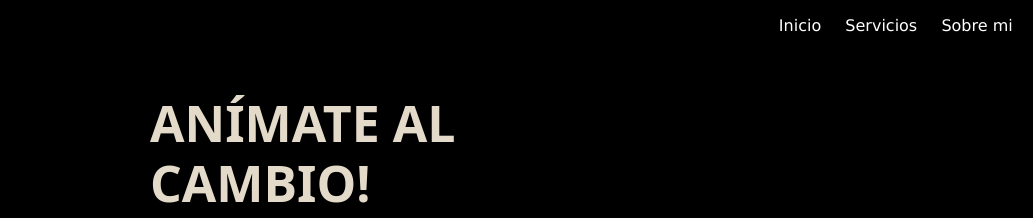
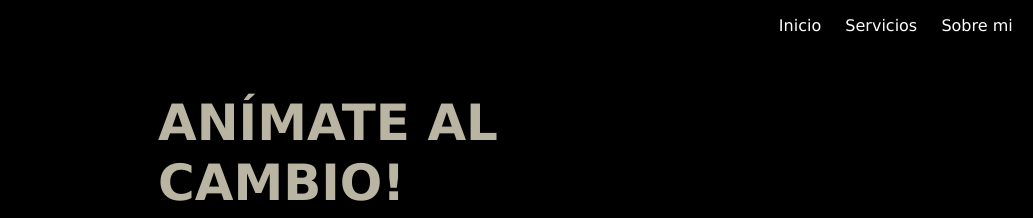
Before and after one commit to 87pbysuovelar/desarrollowebinicial, a plain HTML site: page index.html in a window 1280 px wide. Shown: the part 27-245 px from the top of the page, 0-1033 px from the left. Drawn offline with nearby package versions, Linux system fonts and the light colour scheme.

Commit message:
Update estilos.css

```diff
--- a/estilos.css
+++ b/estilos.css
@@ -72,11 +72,19 @@ main {
 }
 
 h1{
-	color: #E3DAC9;
-	margin-bottom: 20px;
-	font-size: 50px;
+font-size: 50px;
+	padding-left: 8px;
 	font-weight: bold;
+	font-family: Verdana;
+	text-transform: uppercase;
+	color:rgba(218, 211, 190, 0.856);
+	animation-duration: 2s;
+	animation-name: aparecer;
+	animation-delay: 5s;
+	animation-direction: alternate;
+	animation-iteration-count: infinite;
 }
+
 h2{
 	color: black;
 	text-align: center;
```
